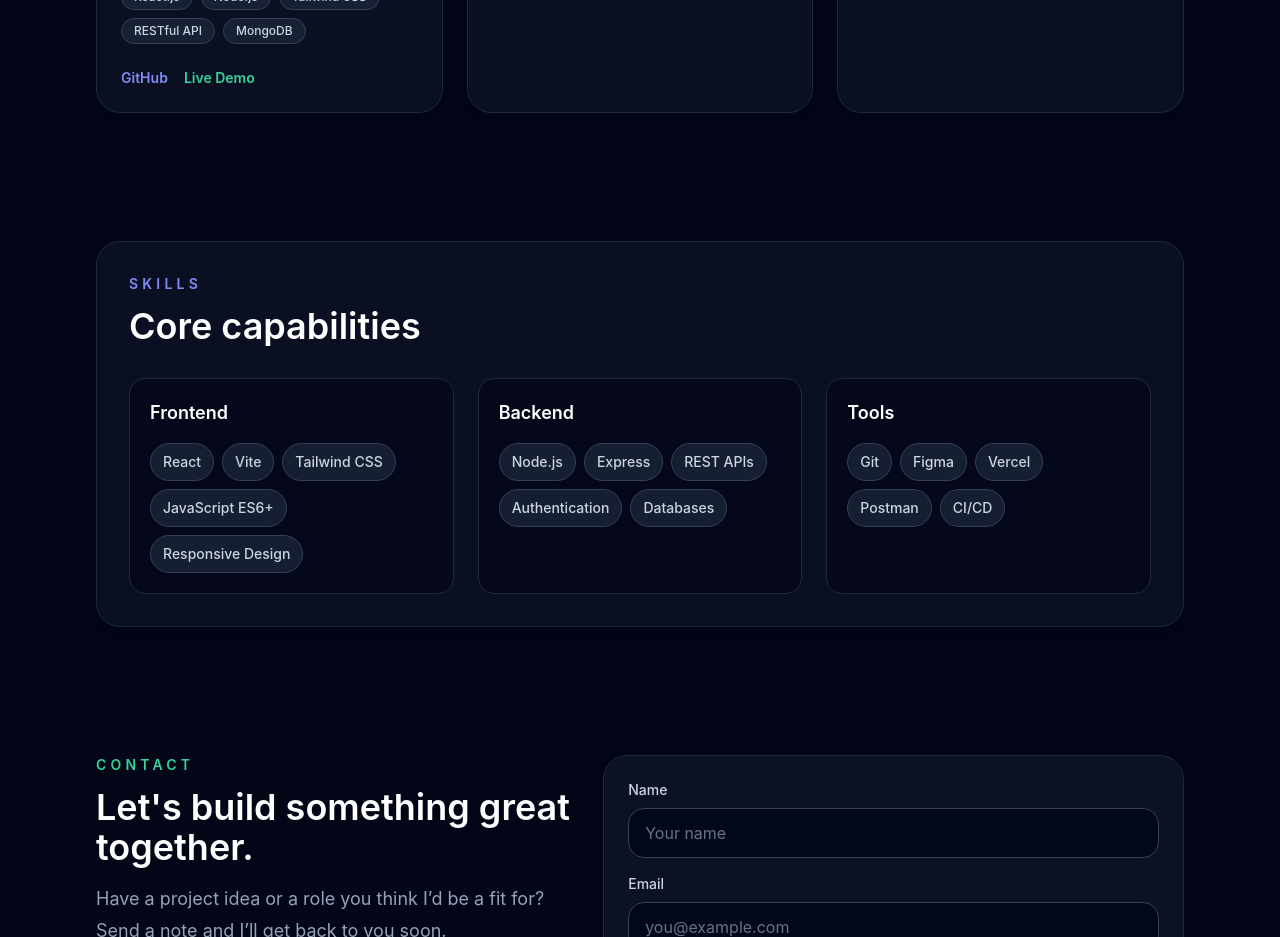
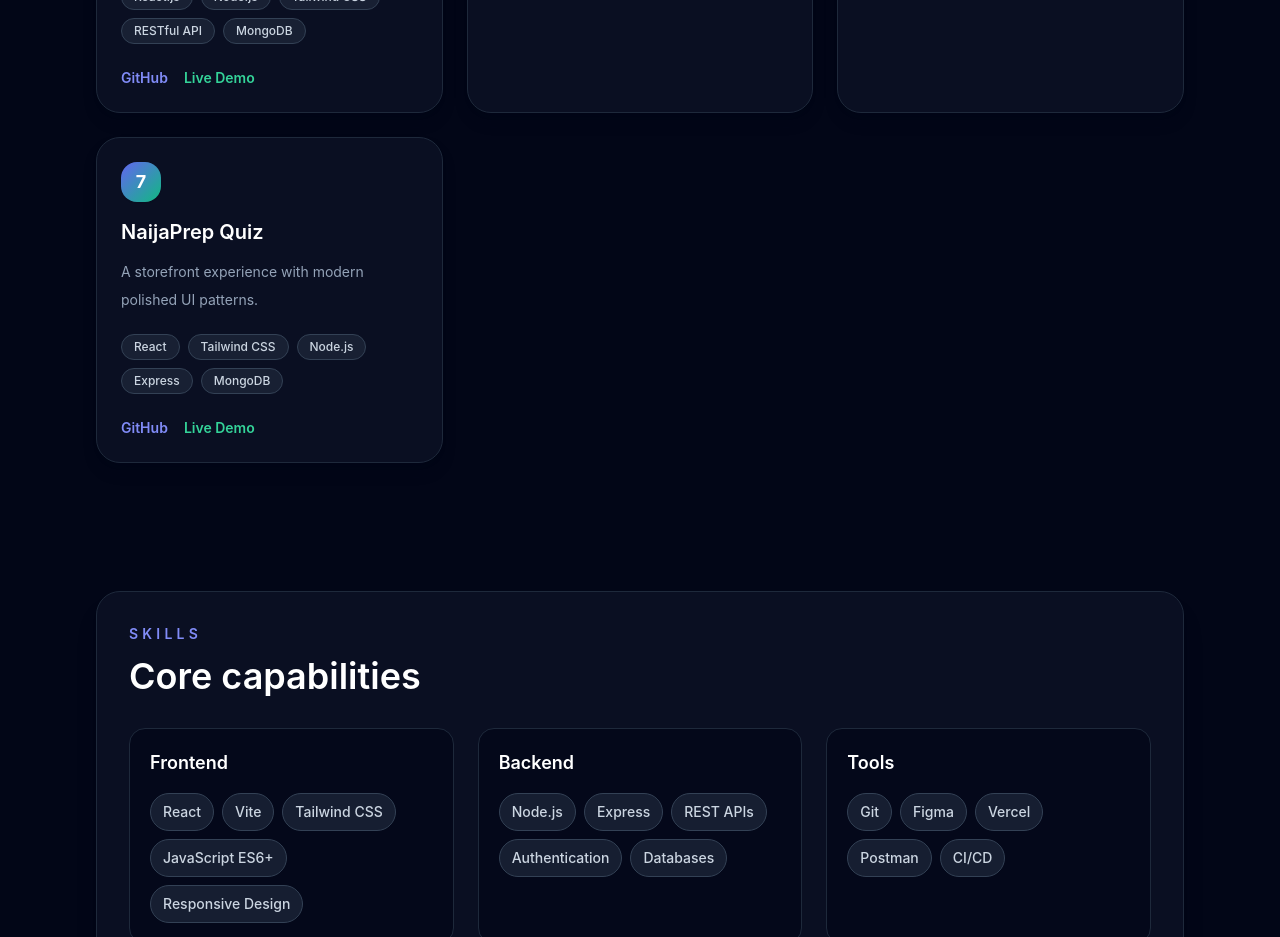
Before and after one commit to miracle-Mi-Code/Portfolio, a React (Vite) app: page / in a window 1280 px wide. Shown: the part 1780-2717 px from the top of the page. Built offline with nearby package versions, Linux system fonts and the light colour scheme; the HTML template or start-up script is replaced by a standard one.

Commit message:
latest project added

```diff
--- a/src/App.jsx
+++ b/src/App.jsx
@@ -50,14 +50,14 @@ const projects = [
     githubLink: 'https://github.com/miracle-Mi-Code/AmbroseMedia/',
     liveLink: 'https://ambroseloaded.onrender.com/',
   },
-  // {
-  //   id: 7,
-  //   title: 'NaijaPrep Quiz',
-  //   description: 'A storefront experience with modern polished UI patterns.',
-  //   tags: ['React', 'Tailwind CSS', 'Node.js', 'Express', 'MongoDB'],
-  //   githubLink: 'https://github.com/miracle-Mi-Code/#/',
-  //   liveLink: 'https://e-learning-app-tju.onrender.com/',
-  // },
+  {
+    id: 7,
+    title: 'NaijaPrep Quiz',
+    description: 'A storefront experience with modern polished UI patterns.',
+    tags: ['React', 'Tailwind CSS', 'Node.js', 'Express', 'MongoDB'],
+    githubLink: 'https://github.com/miracle-Mi-Code/NaijaPrep-Quiz',
+    liveLink: 'https://naijaprep-quiz.onrender.com/',
+  },
 
 ];
 
```
